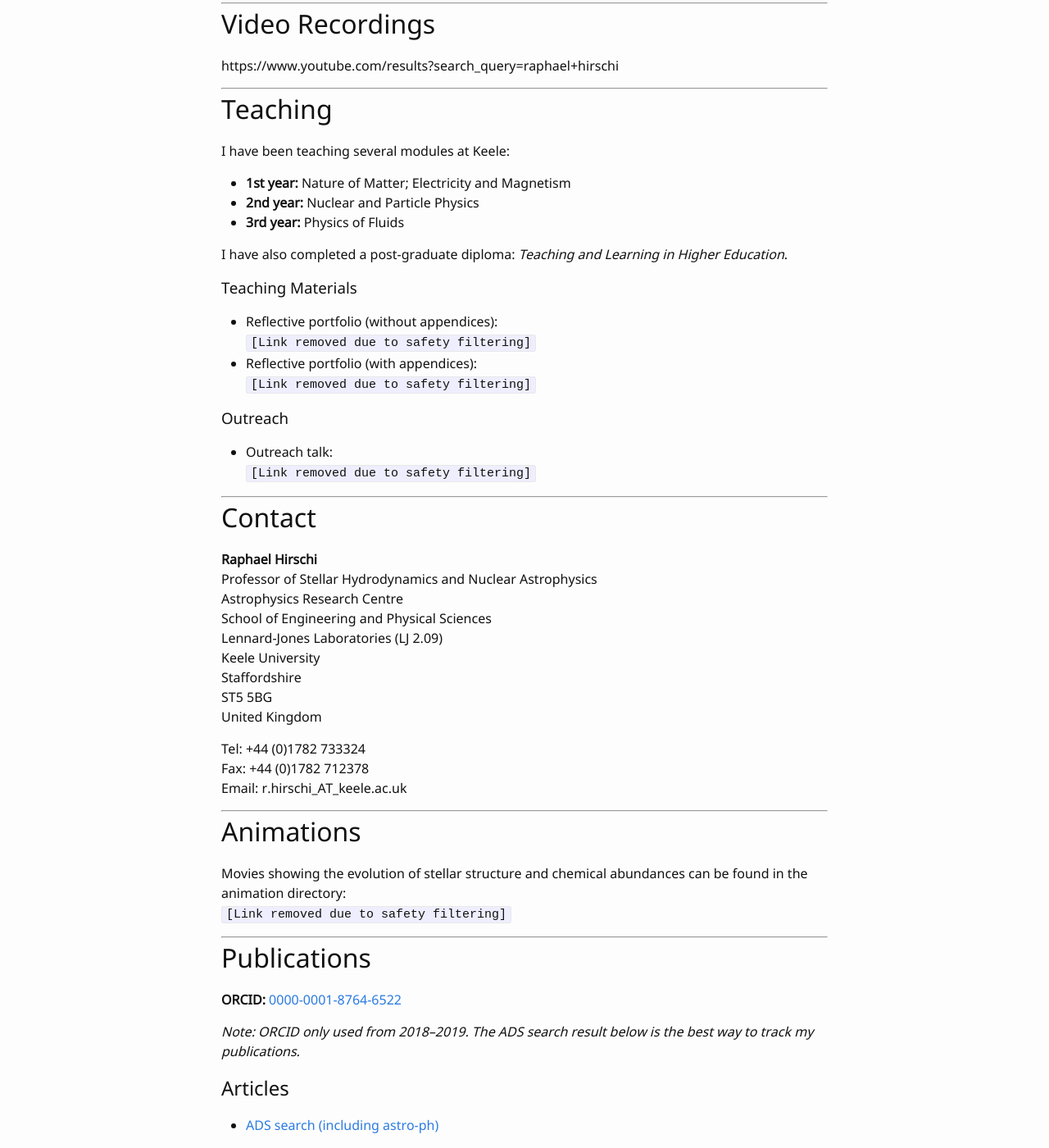
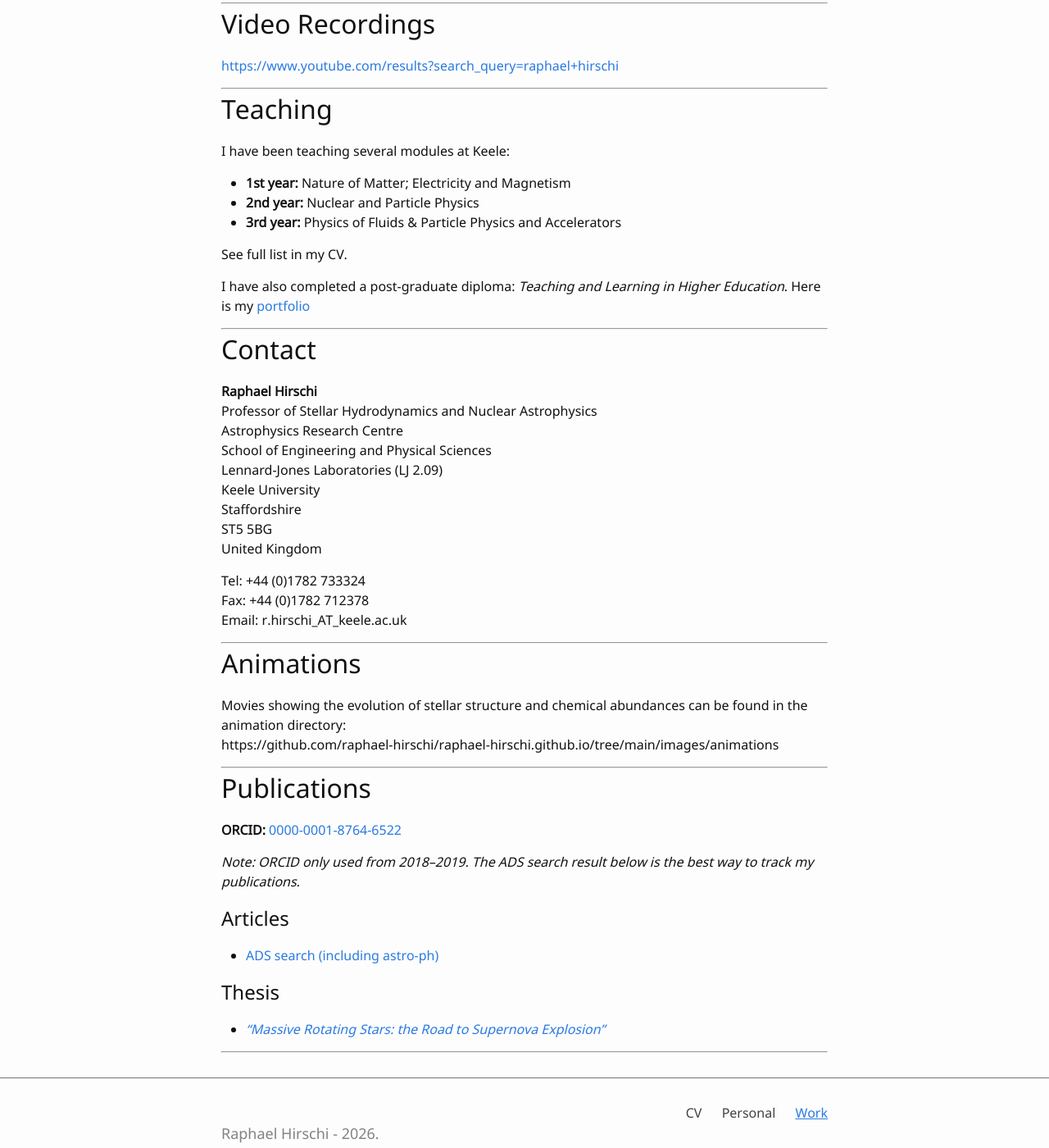
Before and after one commit to raphael-hirschi/raphael-hirschi.github.io, a Jekyll site: the page built from work.md, in a window 1280 px wide and 1400 px high, scrolled down 603 px. Shown: the whole window at 82% size. Built offline with Jekyll 4.4.1, drawn with Linux system fonts in a browser that asks for light colours.

Commit message:
Revise links and teaching details in work.md
Updated links and teaching information in work.md.

```diff
--- a/work.md
+++ b/work.md
@@ -33,7 +33,7 @@ My research focuses on various aspects related to stars and their evolution.
 
 # Video Recordings
 
-https://www.youtube.com/results?search_query=raphael+hirschi
+[https://www.youtube.com/results?search_query=raphael+hirschi](https://www.youtube.com/results?search_query=raphael+hirschi)
 
 ---
 
@@ -43,21 +43,12 @@ I have been teaching several modules at Keele:
 
 - **1st year:** Nature of Matter; Electricity and Magnetism
 - **2nd year:** Nuclear and Particle Physics
-- **3rd year:** Physics of Fluids
+- **3rd year:** Physics of Fluids & Particle Physics and Accelerators
 
-I have also completed a post‑graduate diploma: *Teaching and Learning in Higher Education*.
+See full list in my CV.
 
-### Teaching Materials
+I have also completed a post‑graduate diploma: *Teaching and Learning in Higher Education*. Here is my [portfolio](https://github.com/raphael-hirschi/raphael-hirschi.github.io/blob/main/images/tlhep_rh_wo_appendix.pdf)
 
-- Reflective portfolio (without appendices):
-  `[Link removed due to safety filtering]`
-- Reflective portfolio (with appendices):
-  `[Link removed due to safety filtering]`
-
-### Outreach
-
-- Outreach talk:
-  `[Link removed due to safety filtering]`
 
 ---
 
@@ -82,7 +73,7 @@ Email: r.hirschi_AT_keele.ac.uk
 # Animations
 
 Movies showing the evolution of stellar structure and chemical abundances can be found in the animation directory:
-`[Link removed due to safety filtering]`
+https://github.com/raphael-hirschi/raphael-hirschi.github.io/tree/main/images/animations
 
 ---
 
```
